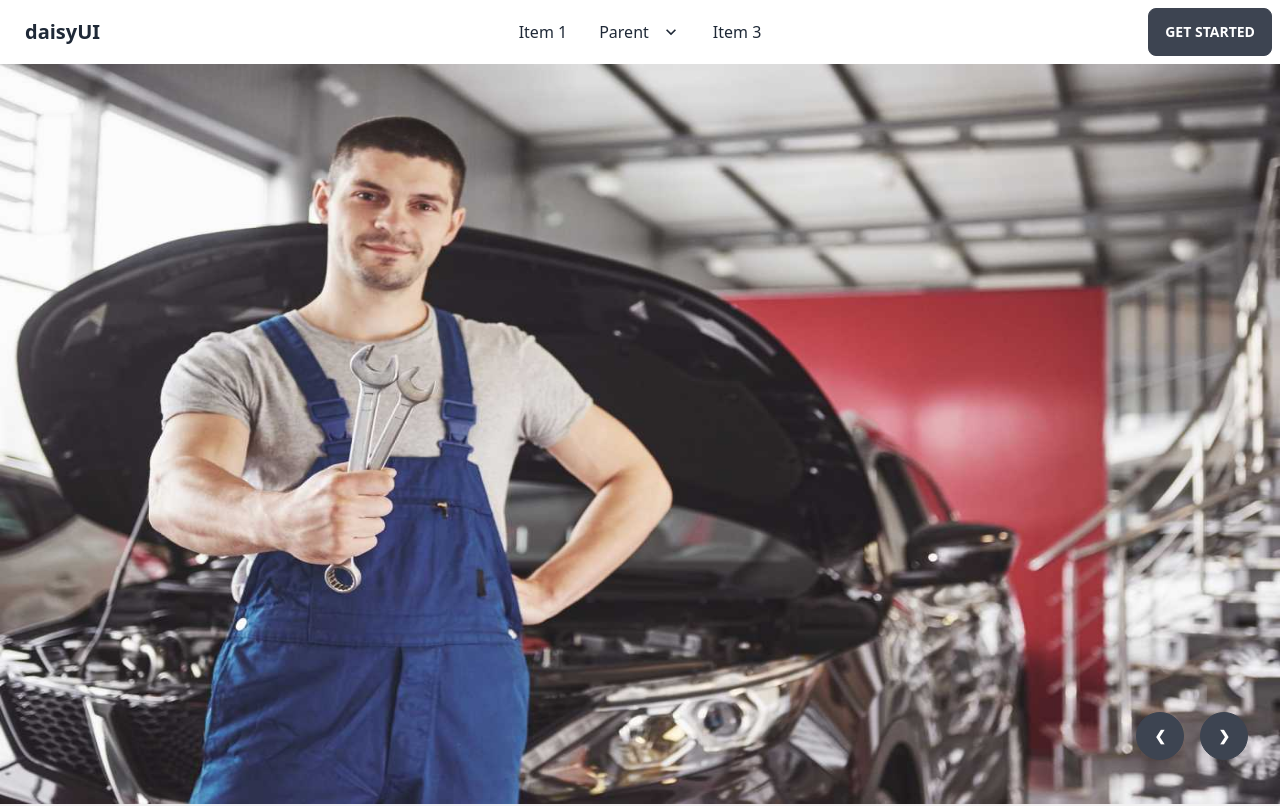
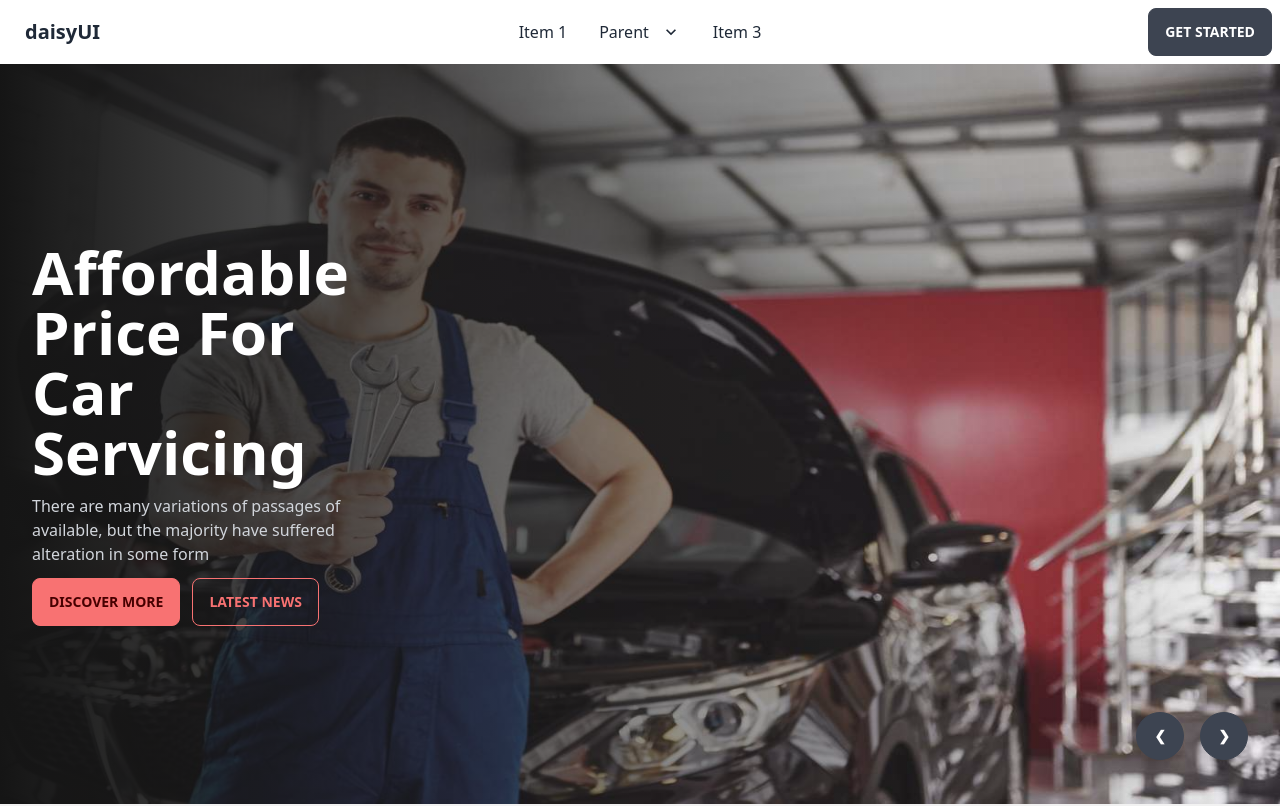
Before and after one commit to Source-Code-007/car-doctor-client, a React (Vite) app: page / in a window 1280 px wide. Shown: the top 806 px of the page. Built offline with nearby package versions, Linux system fonts and the light colour scheme.

Commit message:
banner refactor

```diff
--- a/index.html
+++ b/index.html
@@ -4,7 +4,7 @@
     <meta charset="UTF-8" />
     <link rel="icon" type="image/svg+xml" href="/vite.svg" />
     <meta name="viewport" content="width=device-width, initial-scale=1.0" />
-    <title>Vite + React</title>
+    <title>Car Doctor</title>
   </head>
   <body>
     <div id="root"></div>
--- a/src/Homepage/Banner/Banner.jsx
+++ b/src/Homepage/Banner/Banner.jsx
@@ -7,28 +7,68 @@ const Banner = () => {
     return (
         <div className="carousel w-full h-[calc(100vh-60px)]">
             <div id="slide1" className="carousel-item relative w-full">
-                <img src={bannerOne} className="w-full" />
+                <div className="relative h-full w-full">
+                    <img src={bannerOne} className="h-full w-full" />
+                    <div className="absolute top-0 left-0 bg-gradient-to-r from-[#151515] to-[rgba(21, 21, 21, 0) 100%)] h-full w-full ">
+                        <div className="absolute top-1/2 -translate-y-1/2 left-0 px-8 text-white space-y-3 w-6/6 md:w-4/6 lg:w-2/6">
+                            <h2 className="font-bold text-6xl">Affordable Price For Car Servicing</h2>
+                            <p className="text-gray-300">There are many variations of passages of  available, but the majority have suffered alteration in some form</p>
+                            <button className="btn btn-error">Discover more</button>
+                            <button className="btn btn-outline btn-error ml-3">Latest news</button>
+                        </div>
+                    </div>
+                </div>
                 <div className="absolute flex justify-end transform -translate-y-1/2 gap-4 right-8 bottom-5">
                     <a href="#slide4" className="btn btn-circle">❮</a>
                     <a href="#slide2" className="btn btn-circle">❯</a>
                 </div>
             </div>
             <div id="slide2" className="carousel-item relative w-full">
-                <img src={bannerTwo} className="w-full" />
+            <div className="relative h-full w-full">
+                    <img src={bannerTwo} className="h-full w-full" />
+                    <div className="absolute top-0 left-0 bg-gradient-to-r from-[#151515] to-[rgba(21, 21, 21, 0) 100%)] h-full w-full ">
+                        <div className="absolute top-1/2 -translate-y-1/2 left-0 px-8 text-white space-y-3 w-6/6 md:w-4/6 lg:w-2/6">
+                            <h2 className="font-bold text-6xl">Affordable Price For Car Servicing</h2>
+                            <p className="text-gray-300">There are many variations of passages of  available, but the majority have suffered alteration in some form</p>
+                            <button className="btn btn-error">Discover more</button>
+                            <button className="btn btn-outline btn-error ml-3">Latest news</button>
+                        </div>
+                    </div>
+                </div>
                 <div className="absolute flex justify-end transform -translate-y-1/2 gap-4 right-8 bottom-5">
                     <a href="#slide1" className="btn btn-circle">❮</a>
                     <a href="#slide3" className="btn btn-circle">❯</a>
                 </div>
             </div>
             <div id="slide3" className="carousel-item relative w-full">
-                <img src={bannerThree} className="w-full" />
+            <div className="relative h-full w-full">
+                    <img src={bannerThree} className="h-full w-full" />
+                    <div className="absolute top-0 left-0 bg-gradient-to-r from-[#151515] to-[rgba(21, 21, 21, 0) 100%)] h-full w-full ">
+                        <div className="absolute top-1/2 -translate-y-1/2 left-0 px-8 text-white space-y-3 w-6/6 md:w-4/6 lg:w-2/6">
+                            <h2 className="font-bold text-6xl">Affordable Price For Car Servicing</h2>
+                            <p className="text-gray-300">There are many variations of passages of  available, but the majority have suffered alteration in some form</p>
+                            <button className="btn btn-error">Discover more</button>
+                            <button className="btn btn-outline btn-error ml-3">Latest news</button>
+                        </div>
+                    </div>
+                </div>
                 <div className="absolute flex justify-end transform -translate-y-1/2 gap-4 right-8 bottom-5">
                     <a href="#slide2" className="btn btn-circle">❮</a>
                     <a href="#slide4" className="btn btn-circle">❯</a>
                 </div>
             </div>
             <div id="slide4" className="carousel-item relative w-full">
-                <img src={bannerFour} className="w-full" />
+            <div className="relative h-full w-full">
+                    <img src={bannerFour} className="h-full w-full" />
+                    <div className="absolute top-0 left-0 bg-gradient-to-r from-[#151515] to-[rgba(21, 21, 21, 0) 100%)] h-full w-full ">
+                        <div className="absolute top-1/2 -translate-y-1/2 left-0 px-8 text-white space-y-3 w-6/6 md:w-4/6 lg:w-2/6">
+                            <h2 className="font-bold text-6xl">Affordable Price For Car Servicing</h2>
+                            <p className="text-gray-300">There are many variations of passages of  available, but the majority have suffered alteration in some form</p>
+                            <button className="btn btn-error">Discover more</button>
+                            <button className="btn btn-outline btn-error ml-3">Latest news</button>
+                        </div>
+                    </div>
+                </div>
                 <div className="absolute flex justify-end transform -translate-y-1/2 gap-4 right-8 bottom-5">
                     <a href="#slide3" className="btn btn-circle">❮</a>
                     <a href="#slide1" className="btn btn-circle">❯</a>
```
